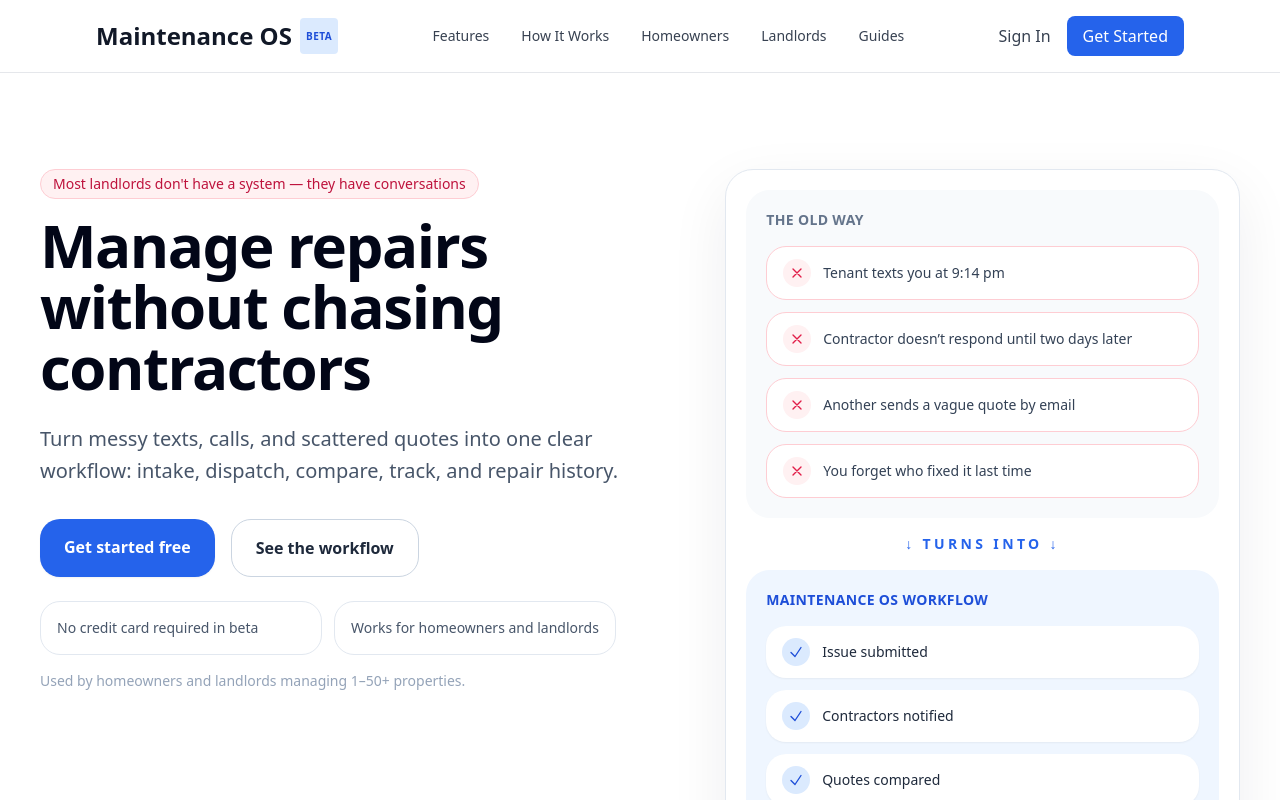
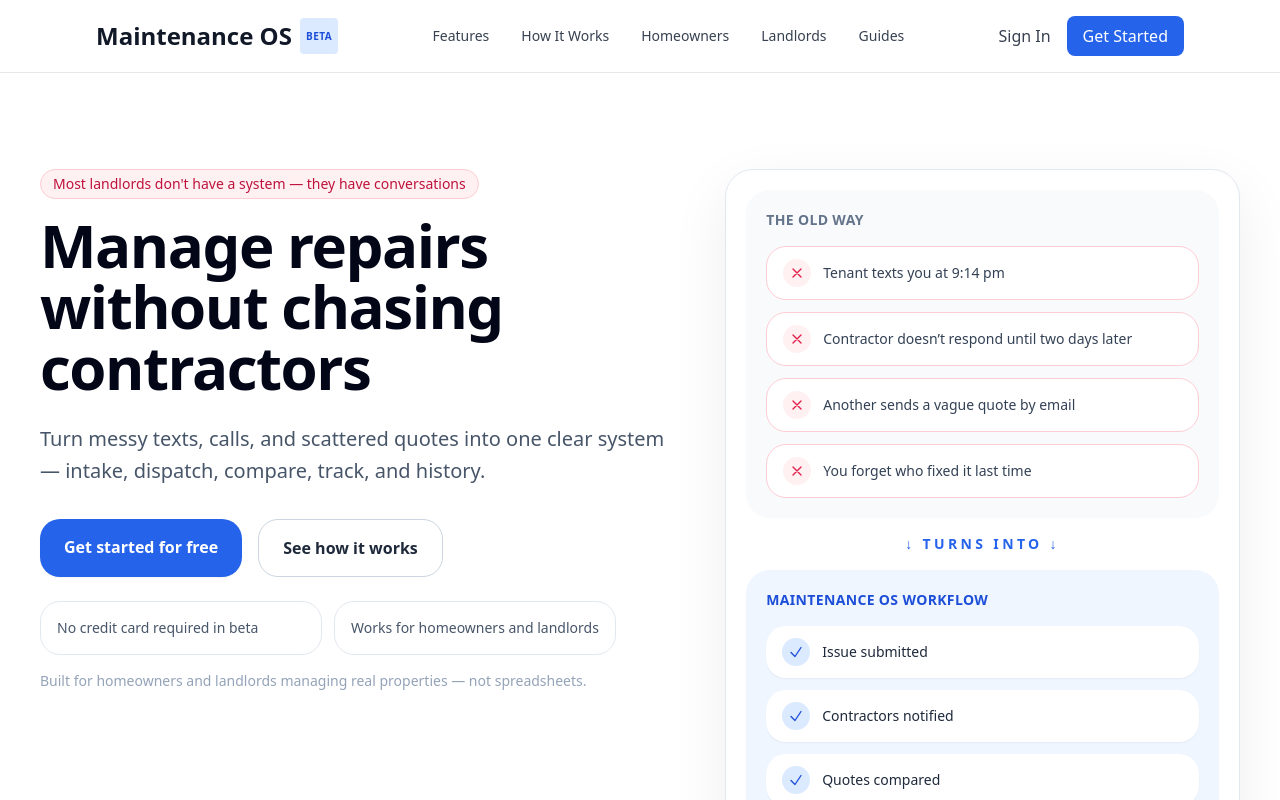
Before and after one commit to arishec/maintenance-os, a Next.js app: page / in a window 1280 px wide. Shown: the top 800 px of the page. Built offline with nearby package versions, Linux system fonts and the light colour scheme; no server answers.

Commit message:
Homepage polish: stronger trust signal, CTA fix, copy tightening, icon consistency

```diff
--- a/app/page.tsx
+++ b/app/page.tsx
@@ -7,7 +7,7 @@
 export const metadata: Metadata = {
   title: 'Maintenance OS — Manage Repairs Without Chasing Contractors',
   description:
-    'Turn messy texts, calls, and scattered quotes into one clear workflow: intake, dispatch, compare, track, and repair history.',
+    'Turn messy texts, calls, and scattered quotes into one clear system — intake, dispatch, compare, track, and history.',
   alternates: {
     canonical: '/',
   },
@@ -82,7 +82,7 @@
   const { userId } = await auth();
   const isSignedIn = !!userId;
   const ctaHref = isSignedIn ? '/dashboard' : '/sign-up';
-  const ctaLabel = isSignedIn ? 'Go to dashboard' : 'Get started free';
+  const ctaLabel = isSignedIn ? 'Go to dashboard' : 'Get started for free';
 
   return (
     <>
@@ -99,8 +99,8 @@
                 Manage repairs without chasing contractors
               </h1>
               <p className="mt-6 max-w-2xl text-xl leading-8 text-slate-600">
-                Turn messy texts, calls, and scattered quotes into one clear workflow: intake, dispatch, compare, track, and repair history.
-              </p>
+                Turn messy texts, calls, and scattered quotes into one clear system — intake, dispatch, compare, track, and history.
+</p>
               <div className="mt-8 flex flex-wrap gap-4">
                 <Link
                   href={ctaHref}
@@ -108,19 +108,19 @@
                 >
                   {ctaLabel}
                 </Link>
-                <a
-                  href="#flow"
+                <Link
+                  href="/how-it-works"
                   className="rounded-2xl border border-slate-300 bg-white px-6 py-4 text-base font-semibold text-slate-800 transition hover:border-slate-400 hover:bg-slate-50"
                 >
-                  See the workflow
-                </a>
+                  See how it works
+                </Link>
               </div>
               <div className="mt-6 grid max-w-xl gap-3 text-sm text-slate-600 sm:grid-cols-2">
                 <div className="rounded-2xl border border-slate-200 bg-white p-4">No credit card required in beta</div>
                 <div className="rounded-2xl border border-slate-200 bg-white p-4">Works for homeowners and landlords</div>
               </div>
               <p className="mt-4 text-sm text-slate-400">
-                Used by homeowners and landlords managing 1–50+ properties.
+                Built for homeowners and landlords managing real properties — not spreadsheets.
               </p>
             </div>
 
@@ -217,13 +217,13 @@
                   A system feels different than a pile of conversations
                 </h2>
                 <p className="mt-5 text-lg leading-8 text-slate-600">
-                  One request becomes one clear workflow — intake, dispatch, comparison, tracking, and history. Everything connected, nothing lost.
+                  One request becomes one clear workflow — everything connected, nothing lost.
                 </p>
               </div>
               <div className="grid gap-4 sm:grid-cols-2">
                 {benefits.map((benefit) => (
                   <div key={benefit.title} className="rounded-[24px] border border-slate-200 bg-white p-6 shadow-sm">
-                    <div className="mb-4 inline-flex h-11 w-11 items-center justify-center rounded-2xl bg-blue-50">
+                    <div className="mb-4 inline-flex h-11 w-11 items-center justify-center rounded-full bg-blue-100">
                       <svg className="h-5 w-5 text-blue-700" fill="none" viewBox="0 0 24 24" strokeWidth={2} stroke="currentColor"><path strokeLinecap="round" strokeLinejoin="round" d="M4.5 12.75l6 6 9-13.5" /></svg>
                     </div>
                     <h3 className="text-xl font-semibold tracking-tight text-slate-950">{benefit.title}</h3>
```
